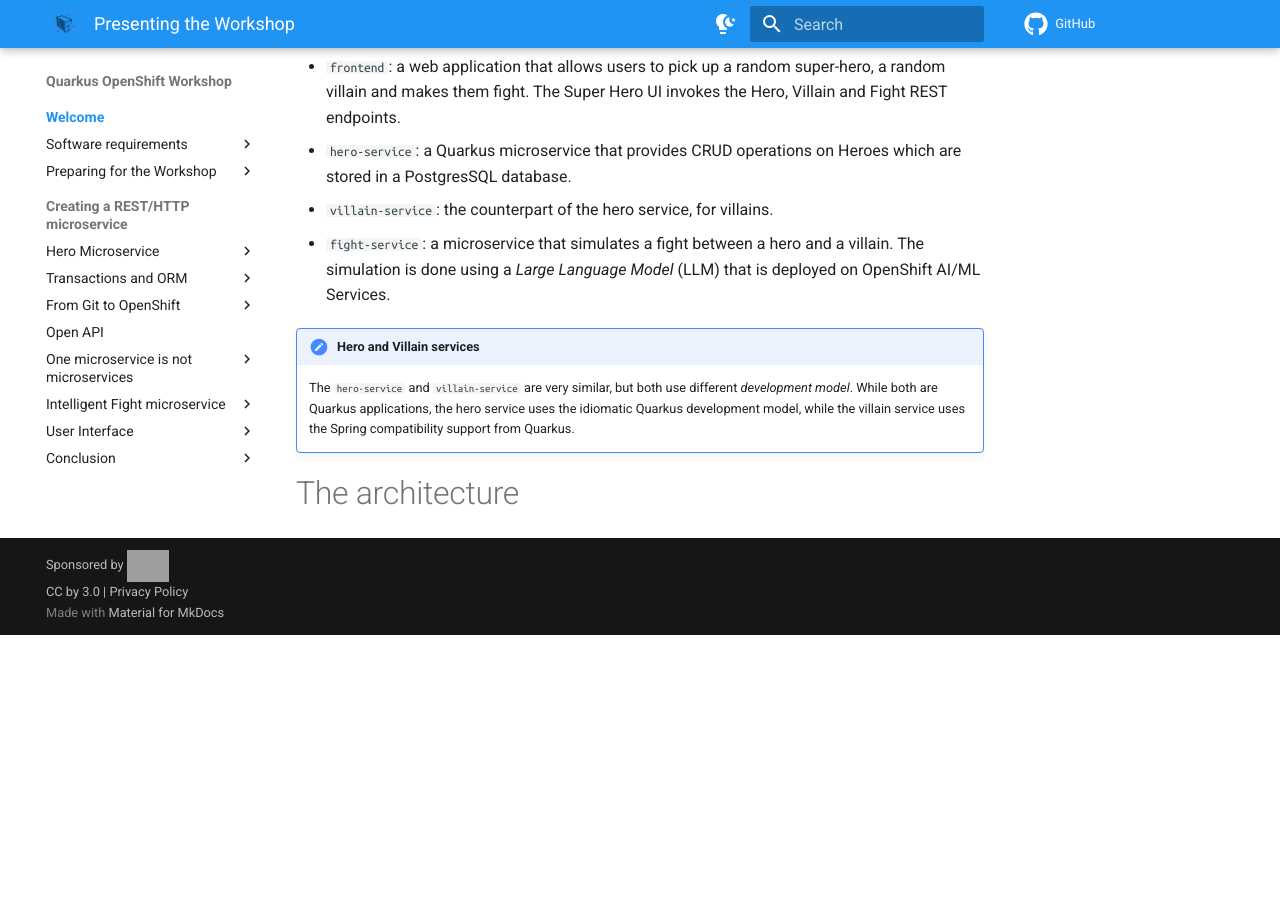
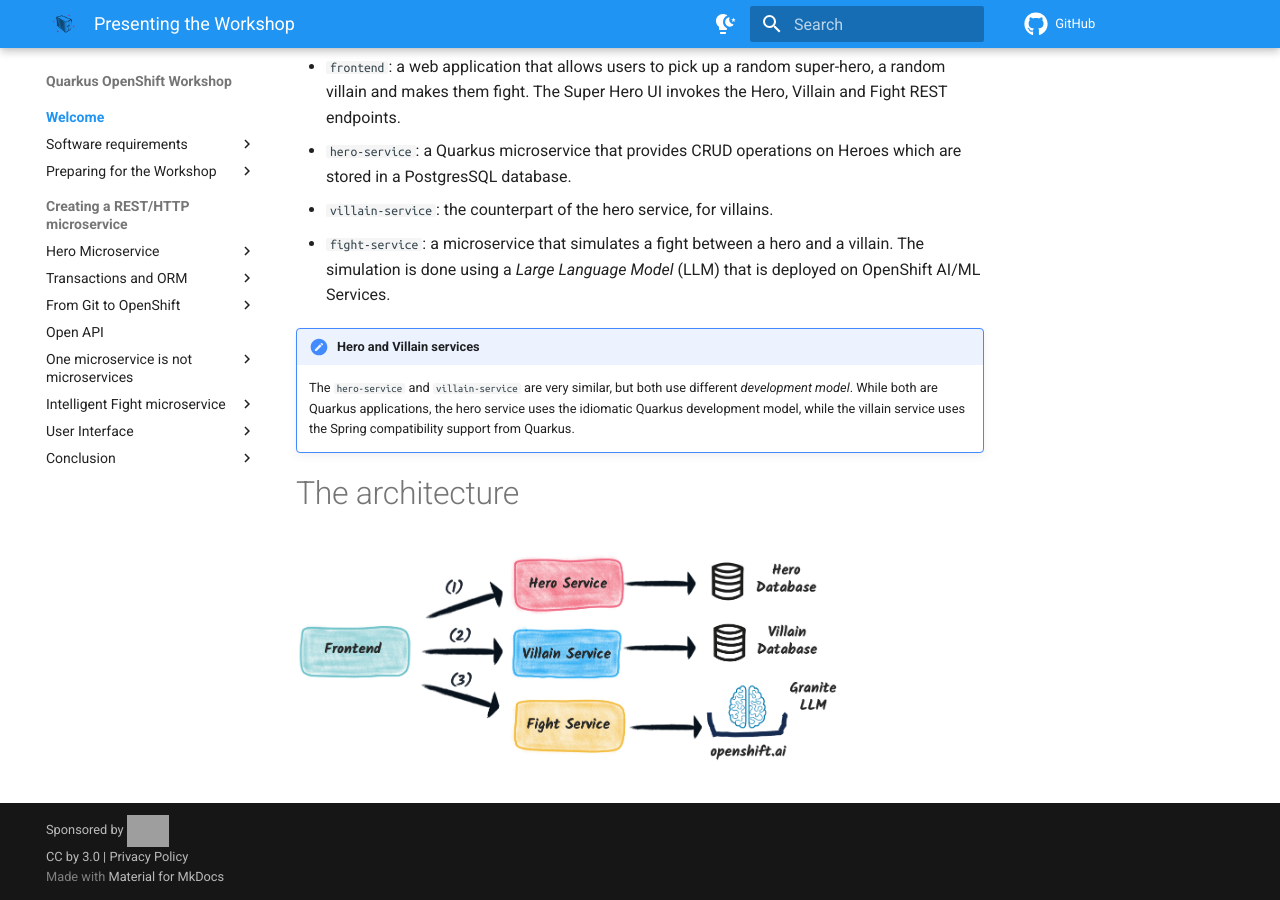
Before and after one commit to cescoffier/quarkus-openshift-workshop, an MkDocs documentation site: the page built from docs/docs/index.md, in a window 1280 px wide and 900 px high, scrolled down 662 px. Built offline with MkDocs 1.6.1 and Material for MkDocs 9.7.7, drawn with Linux system fonts in a browser that asks for light colours; comment, search, counter and statistics services are not loaded; the version menu is left out; before the commit the page ends 1297 px from its top, so only the background shows below that; grey boxes are pictures that could not be loaded.

Commit message:
Add architecture.png

```diff
--- a/docs/docs/index.md
+++ b/docs/docs/index.md
@@ -28,4 +28,4 @@
 
 # The architecture
 
-[//]: # (Add an architectural drawing to index.md. The drawings we have so far are not aligned with the new architecture we are proposing.)
+![the architecture](images/architecture.png)
```
Also changed, not shown: docs/docs/images/architecture.png (added).
